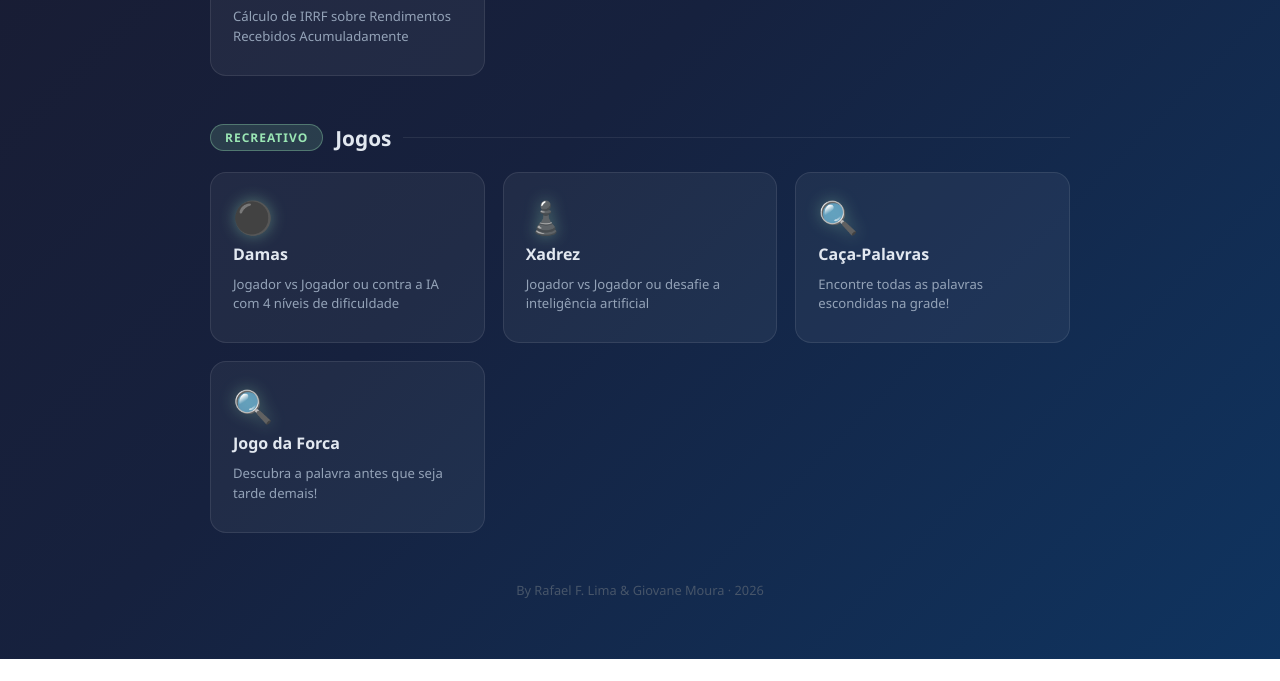
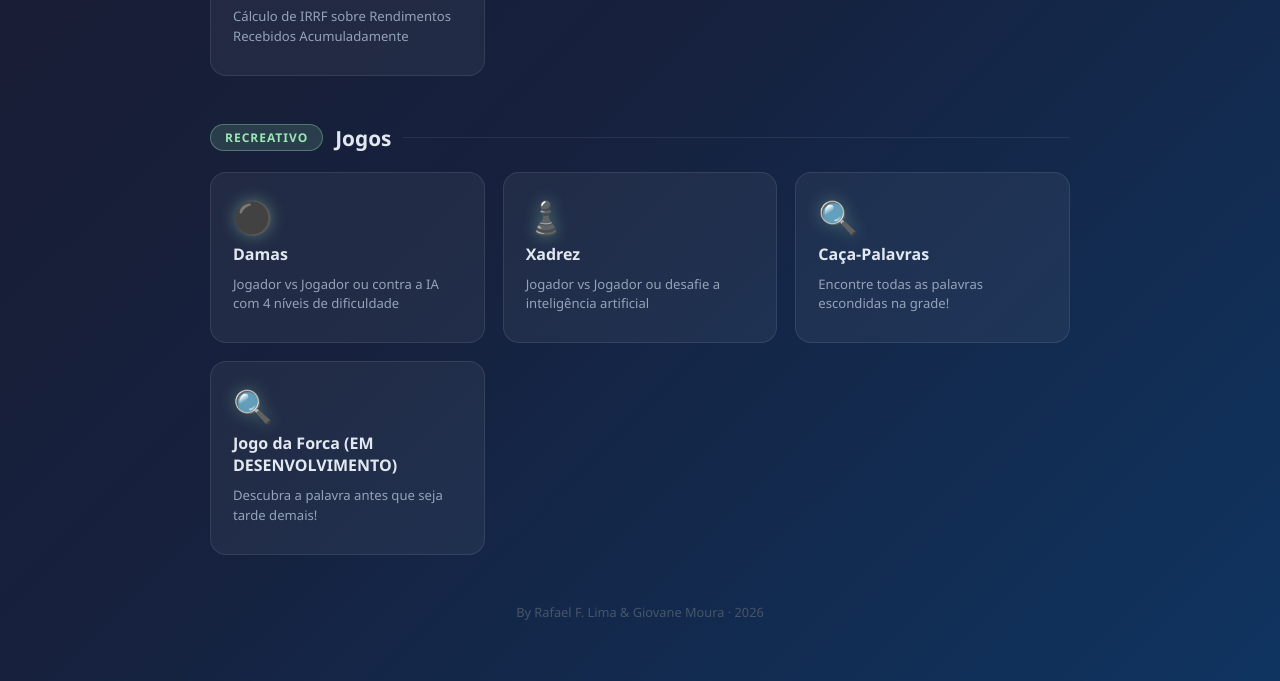
Before and after one commit to rafffahell-sys/PROGRAMAS-IA, a plain HTML site: page index.html in a window 1280 px wide. Shown: the part 516-1197 px from the top of the page. Before the commit the page ends 1175 px from the top, so only its background shows below. Drawn offline with Linux system fonts and the light colour scheme.

Commit message:
Update index.html

```diff
--- a/index.html
+++ b/index.html
@@ -210,7 +210,7 @@
 
     <a href="Jogo da Forca.html" class="card card-rec">
       <div class="icon">🔍</div>
-      <h3>Jogo da Forca</h3>
+      <h3>Jogo da Forca (EM DESENVOLVIMENTO)</h3>
       <p>Descubra a palavra antes que seja tarde demais!</p>
     </a>
   </div>
```
